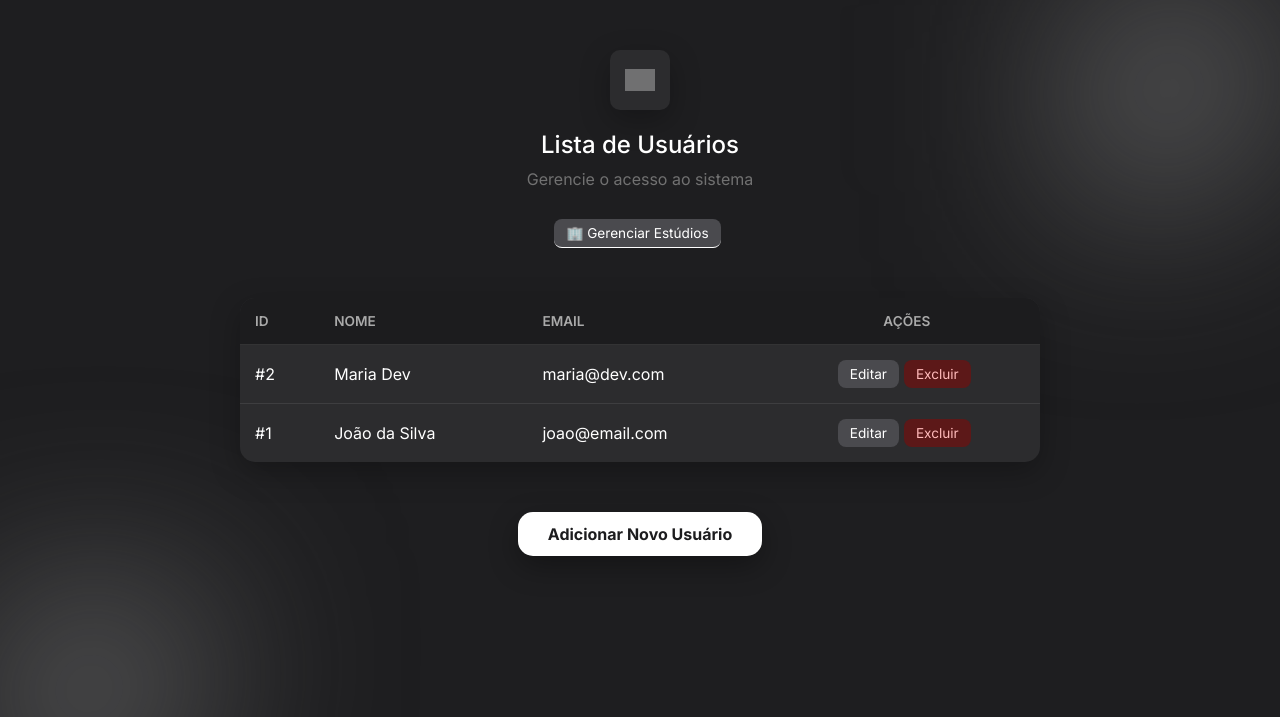
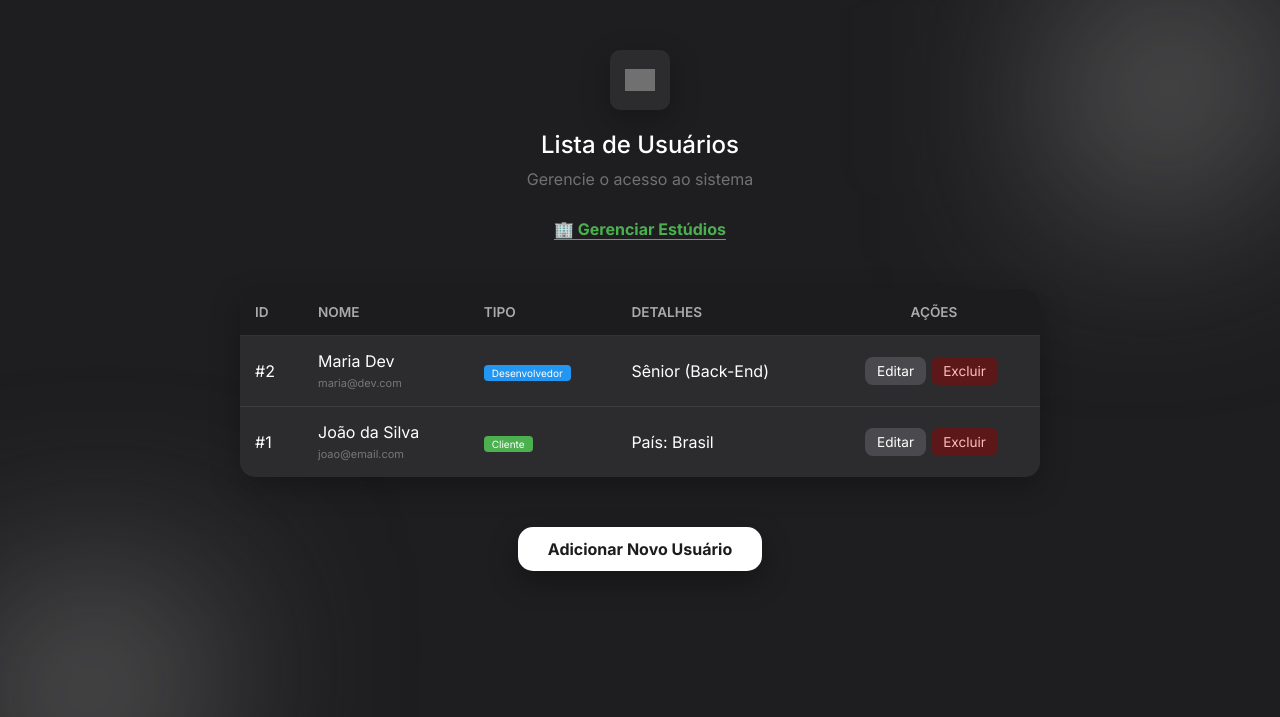
Before and after one commit to giogodoi/TwoG, a PHP site: page / in a window 1280 px wide. Shown: the top 717 px of the page. Run offline with PHP 8.4, Linux system fonts and the light colour scheme; data comes from the database, SQL or seed files in the repository; grey boxes are pictures that could not be loaded.

Commit message:
Enhance user listing with type and details
Updated SQL query to include user type and details.

```diff
--- a/index.php
+++ b/index.php
@@ -15,16 +15,24 @@
         <h1>Lista de Usuários</h1>
         <p>Gerencie o acesso ao sistema</p>
         <p>
-        <a href="lista_estudios.php" style="color: #ffffffff; text-decoration: none; border-bottom: 1px solid #FFFF;" class="btn-action btn-edit">
-        🏢 Gerenciar Estúdios
-    </a>
-</p>
+            <a href="lista_estudios.php" style="color: #4CAF50; text-decoration: none; border-bottom: 1px solid #4CAF50; font-weight: bold;">
+                🏢 Gerenciar Estúdios
+            </a>
+        </p>
     </header>
 
     <?php
     include("config.php");
 
-    $sql = "SELECT * FROM Usuario ORDER BY Id_Usuario DESC";
+    // Nota: Como o banco é 'mydb', as tabelas estão corretas.
+    $sql = "SELECT u.Id_Usuario, u.nome, u.email,
+                   c.Pais_Origem,
+                   d.Cargo, d.Area
+            FROM Usuario u
+            LEFT JOIN Cliente c ON u.Id_Usuario = c.Usuario_Id_Usuario
+            LEFT JOIN Desenvolvedor d ON u.Id_Usuario = d.Usuario_Id_Usuario
+            ORDER BY u.Id_Usuario DESC";
+
     $result = mysqli_query($con, $sql);
     ?>
 
@@ -33,32 +41,43 @@
             <tr>
                 <th>ID</th>
                 <th>Nome</th>
-                <th>Email</th>
+                <th>Tipo</th>
+                <th>Detalhes</th>
                 <th style="text-align: center;">Ações</th>
             </tr>
         </thead>
         <tbody>
             <?php
+            if ($result && mysqli_num_rows($result) > 0) {
+                while ($row = mysqli_fetch_assoc($result)) {
+                    // Descobre o tipo baseado em qual coluna veio preenchida do banco
+                    if ($row['Pais_Origem'] != null) {
+                        $tipo = "Cliente";
+                        $detalhes = "País: " . htmlspecialchars($row['Pais_Origem']);
+                        $badge = "background-color:#4CAF50; padding:2px 8px; border-radius:4px; color:white; font-size:10px;";
+                    } elseif ($row['Cargo'] != null) {
+                        $tipo = "Desenvolvedor";
+                        $detalhes = htmlspecialchars($row['Cargo']) . " (" . htmlspecialchars($row['Area']) . ")";
+                        $badge = "background-color:#2196F3; padding:2px 8px; border-radius:4px; color:white; font-size:10px;";
+                    } else {
+                        $tipo = "Genérico";
+                        $detalhes = "-";
+                        $badge = "background-color:#666; padding:2px 8px; border-radius:4px; color:white; font-size:10px;";
+                    }
 
-            if (mysqli_num_rows($result) > 0) {
-                while ($row = mysqli_fetch_assoc($result)) {
                     echo "<tr>";
                     echo "<td>#" . $row['Id_Usuario'] . "</td>";
-                    echo "<td>" . htmlspecialchars($row['nome']) . "</td>";
-                    echo "<td>" . htmlspecialchars($row['email']) . "</td>";
+                    echo "<td>" . htmlspecialchars($row['nome']) . "<br><span style='font-size:11px; color:#777'>" . htmlspecialchars($row['email']) . "</span></td>";
+                    echo "<td><span style='$badge'>$tipo</span></td>";
+                    echo "<td>" . $detalhes . "</td>";
                     echo "<td style='text-align: center;'>";
-
-
                     echo "<a href='form_usuario.php?id=" . $row['Id_Usuario'] . "' class='btn-action btn-edit'>Editar</a>";
-
-
                     echo "<a href='excluir.php?id=" . $row['Id_Usuario'] . "' class='btn-action btn-delete' onclick='return confirm(\"Tem certeza que deseja excluir este usuário?\")'>Excluir</a>";
-
                     echo "</td>";
                     echo "</tr>";
                 }
             } else {
-                echo "<tr><td colspan='4' style='text-align:center; padding: 30px;'>Nenhum usuário encontrado.</td></tr>";
+                echo "<tr><td colspan='5' style='text-align:center; padding: 30px;'>Nenhum usuário encontrado.</td></tr>";
             }
             ?>
         </tbody>
@@ -68,5 +87,4 @@
     <a href="form_usuario.php" class="btn-create">Adicionar Novo Usuário</a>
 
 </body>
-
 </html>
```
